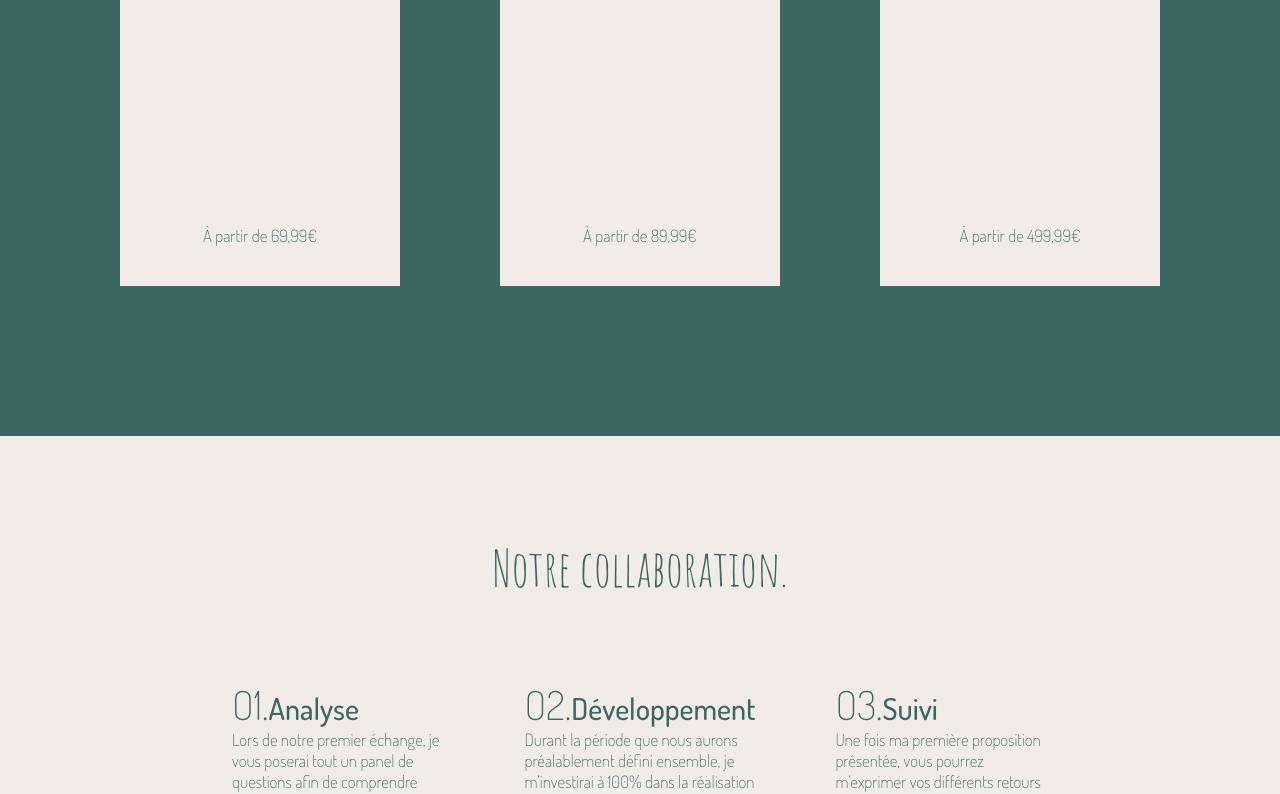
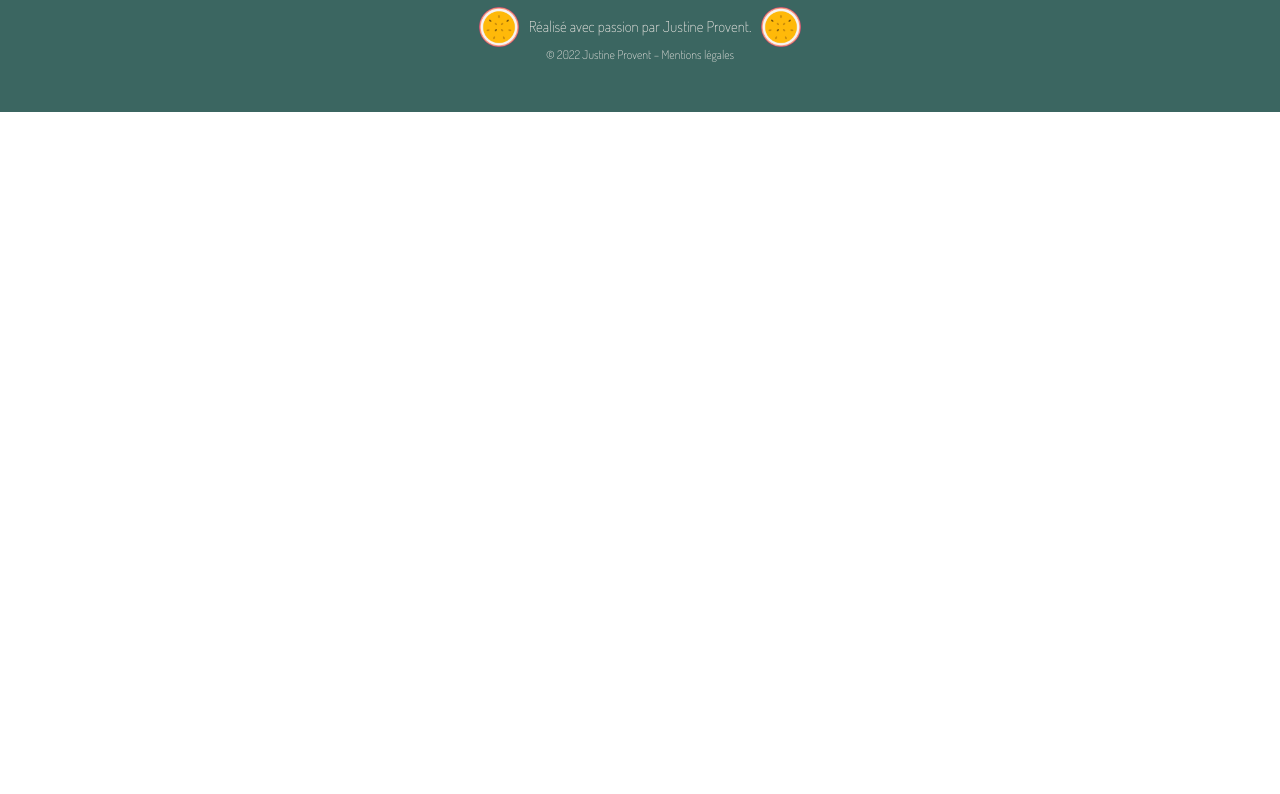
Before and after one commit to JuPrvnt/site-perso-frontend, a React (Create React App) app: page / in a window 1280 px wide. Shown: the part 3420-4214 px from the top of the page. After the commit the page ends 3532 px from the top, so only its background shows below. Built offline with nearby package versions, Linux system fonts and the light colour scheme.

Commit message:
masquer 2 rubriques (freelance)

```diff
--- a/src/sections/Home/Home.jsx
+++ b/src/sections/Home/Home.jsx
@@ -50,8 +50,6 @@ const Home = () => {
       <Who></Who>
       <Green></Green>
       <Portfolio></Portfolio>
-      <Services></Services>
-      <Partnership></Partnership>
       <Contact></Contact>
       <Footer></Footer>
     </div>
```
